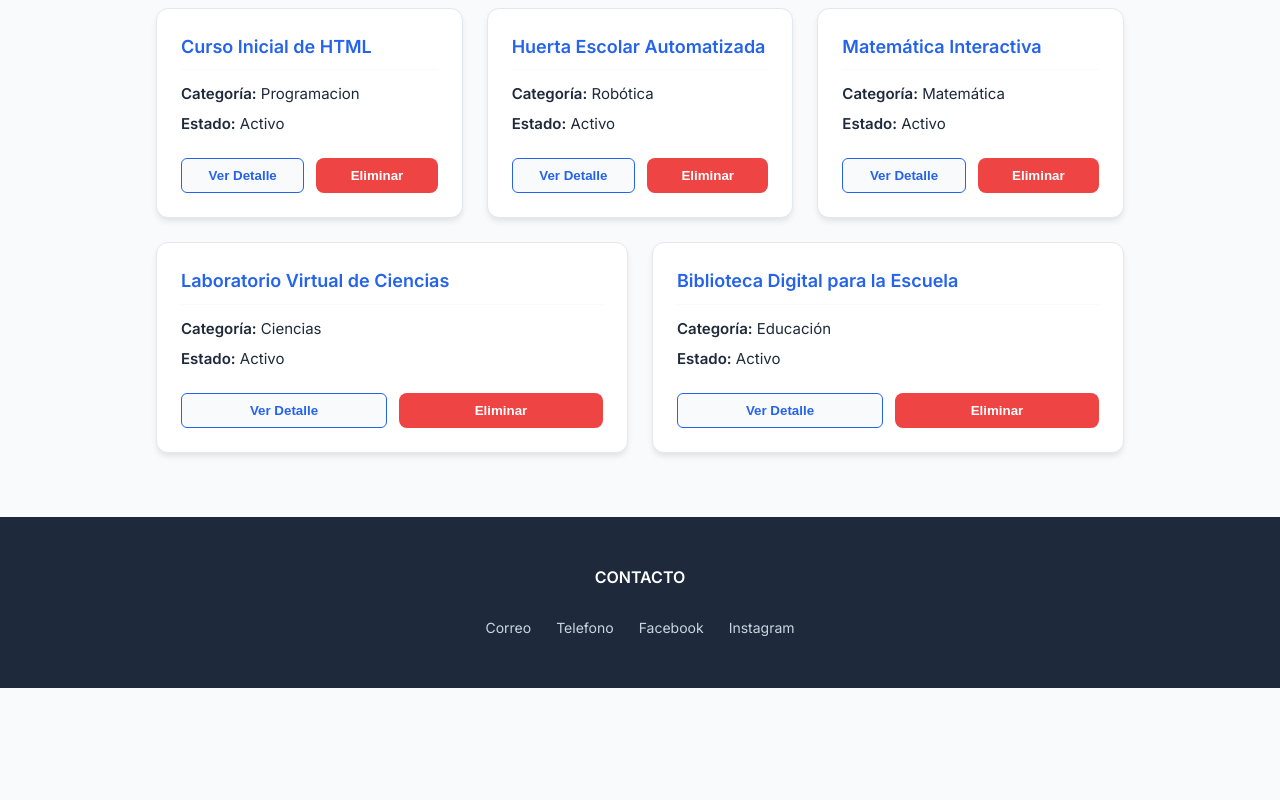
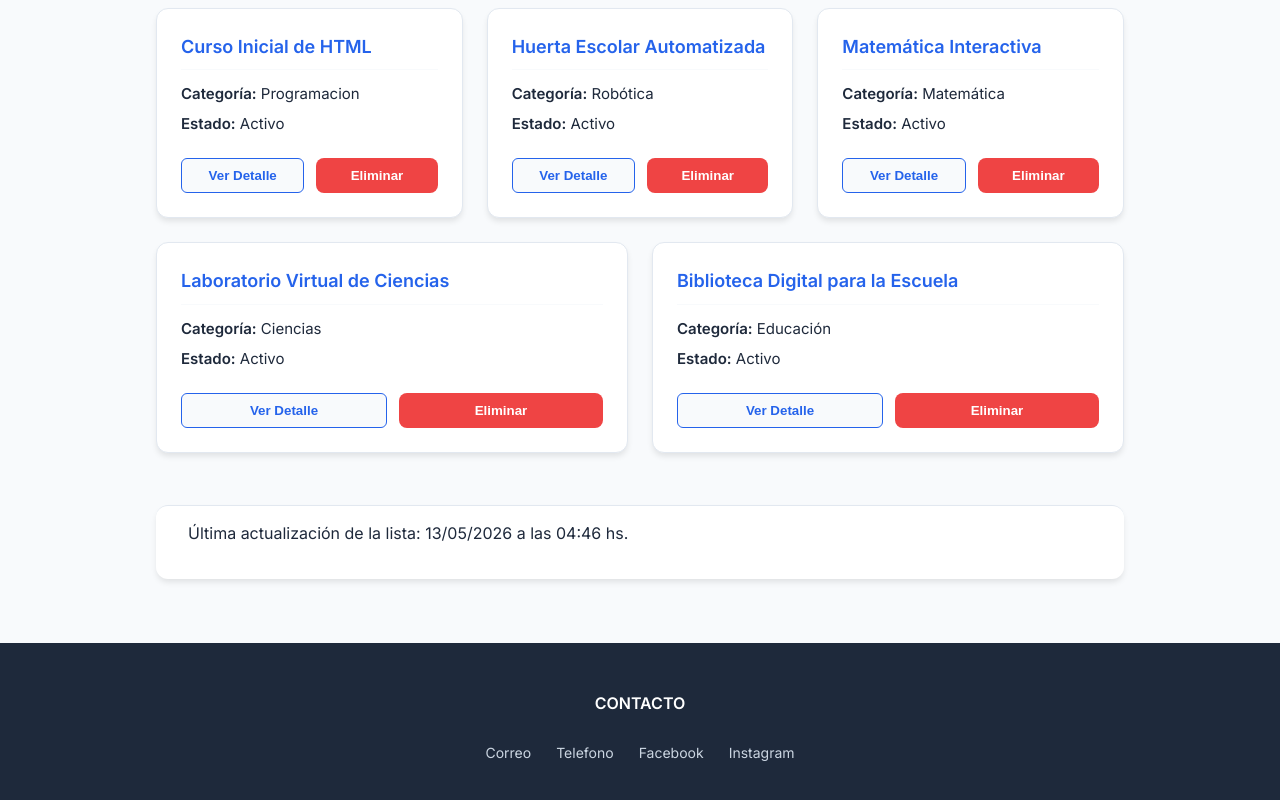
Before and after one commit to Mauro-27/pv_tp3_grupo10, a React (Vite) app: page / in a window 1280 px wide. Shown: the part 1208-2008 px from the top of the page. Before the commit the page ends 1896 px from the top, so only its background shows below. Built offline with nearby package versions, Linux system fonts and the light colour scheme.

Commit message:
Agrego el componente Registro, useEffect y el formato del mensaje con su css Mauro Campos

```diff
--- a/src/components/ListaProyectos.jsx
+++ b/src/components/ListaProyectos.jsx
@@ -1,12 +1,16 @@
 import { proyectoService } from "../services/proyectoService.js";
-import { useState } from "react";
+import { useState, useEffect } from "react";
 import ProyectoCard from "./ProyectoCard.jsx";
 import DetalleProyecto from "./DetalleProyecto.jsx";
+import RegistroActividad from "./RegistroActividad.jsx";
+
 
 const ListaProyectos = () => {
 
   const [proyectos, setProyectos] = useState(proyectoService.obtenerProyectos());
   const [proyectoSeleccionado, setProyectoSeleccionado] = useState(null);
+  const [busqueda, setBusqueda] = useState("");
+  const [ultimaModificacion, setUltimaModificacion] = useState("");
 
   const [proyectoFormulario, setProyectoFormulario] = useState({
     titulo: "",
@@ -22,7 +26,17 @@ const ListaProyectos = () => {
   });
 
   const { titulo, categoria, estado, descripcion, recursos, equipo } = proyectoFormulario;
-  const [busqueda, setBusqueda] = useState("");
+
+
+  useEffect(() => {
+    const ahora = new Date();
+    const cambiarFecha = ahora.toLocaleDateString('es-AR', { day: '2-digit', month: '2-digit', year: 'numeric' });
+    const cambiarHora = ahora.toLocaleTimeString('es-AR', { hour: '2-digit', minute: '2-digit', hour12: false });
+
+    const horaFormateada = `${cambiarFecha} a las ${cambiarHora} hs.`;
+
+    setUltimaModificacion(horaFormateada);
+  }, [proyectos]);
 
 
   const manejarCambio = (evento) => {
@@ -85,12 +99,6 @@ const ListaProyectos = () => {
   const manejarBusqueda = (evento) => {
     const texto = evento.target.value;
     setBusqueda(texto);
-
-    if (texto === "") {
-      setProyectos(proyectoService.obtenerProyectos());
-    } else {
-      setProyectos(proyectoService.buscarProyecto(texto));
-    }
   };
 
   const manejarEliminar = (id) => {
@@ -99,17 +107,16 @@ const ListaProyectos = () => {
     if (proyectoSeleccionado && proyectoSeleccionado.id === id) {
         setProyectoSeleccionado(null);
     }
-
-    if (busqueda !== "") {
-      setProyectos(proyectoService.buscarProyecto(busqueda));
-    } else {
-      setProyectos(proyectoService.obtenerProyectos());
-    }
+    setProyectos(proyectoService.obtenerProyectos());
   };
 
   const manejarVerDetalle = (proyecto) => {
     setProyectoSeleccionado(proyecto);
   };
+
+  const proyectosFiltrados = proyectos.filter((proyecto) =>
+    proyecto.titulo.toLowerCase().includes(busqueda.toLowerCase())
+  );
 
   return (
     <main>
@@ -195,10 +202,10 @@ const ListaProyectos = () => {
       <h2>Proyectos Actuales</h2>
 
       <div className="proyectos-grid">
-        {proyectos.length === 0 ? (
+        {proyectosFiltrados.length === 0 ? (
           <p>No se encontraron proyectos.</p>
         ) : (
-          proyectos.map((proyecto) => (
+          proyectosFiltrados.map((proyecto) => (
             <ProyectoCard
               key={proyecto.id}
               proyecto={proyecto}
@@ -209,6 +216,8 @@ const ListaProyectos = () => {
         )}
       </div>
 
+      <RegistroActividad fechaUltimaModificacion={ultimaModificacion} />
+
     </main>
   );
 };
--- /dev/null
+++ b/src/components/RegistroActividad.jsx
@@ -0,0 +1,15 @@
+import React from 'react';
+
+const RegistroActividad = ({ fechaUltimaModificacion }) => {
+  return (
+    <div className="novedades registro-actividad-container">
+      {fechaUltimaModificacion ? (
+        <p>Última actualización de la lista: {fechaUltimaModificacion}</p>
+      ) : (
+        <p>No se han detectado modificaciones en la sesión actual.</p>
+      )}
+    </div>
+  );
+};
+
+export default RegistroActividad;
--- a/src/css/index.css
+++ b/src/css/index.css
@@ -310,6 +310,12 @@ footer a:hover {
     color: var(--white);
 }
 
+.registro-actividad-container {
+    margin-top: 20px;
+    border-top: 1px solid var(--border-color);
+    padding-top: 15px;
+}
+
 /* ADAPTABILIDAD (MÓVILES) */
 @media (max-width: 600px) {
     .proyecto-card {
```
